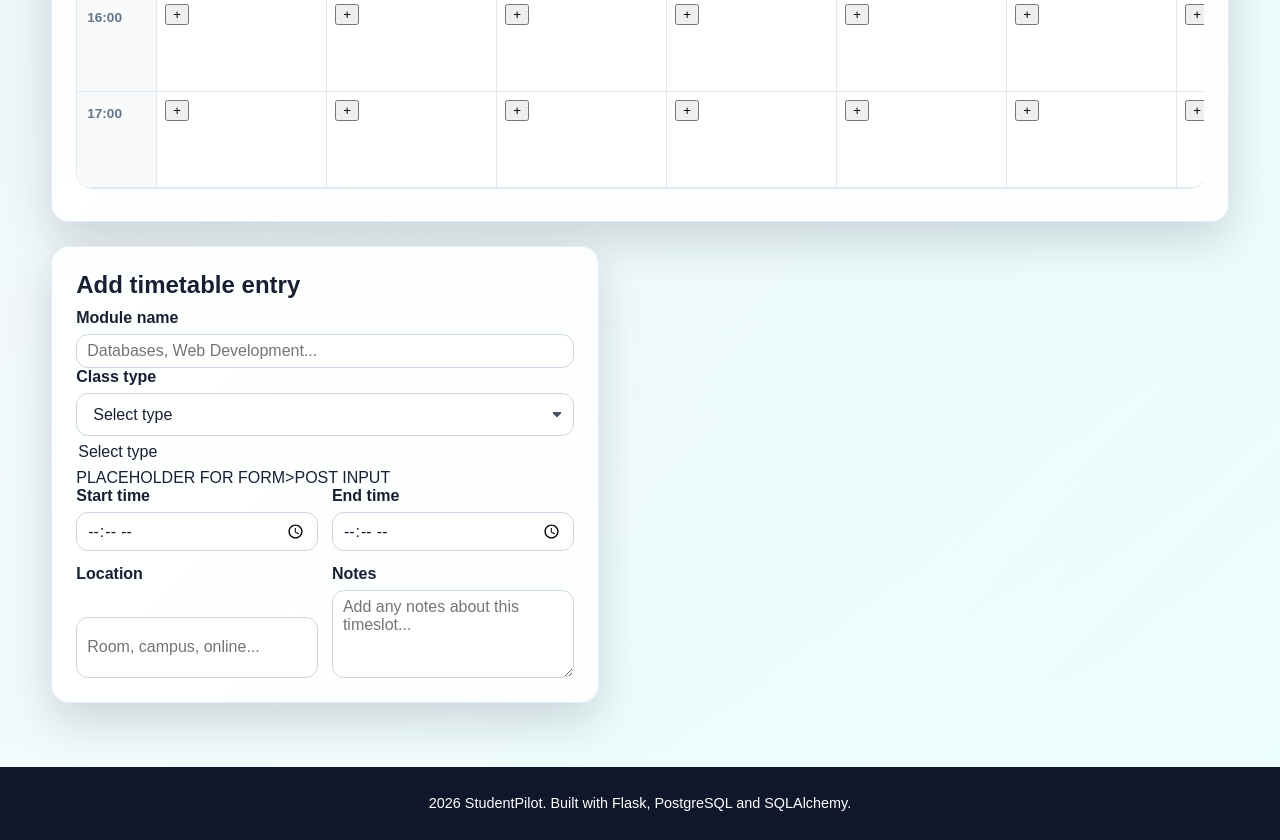
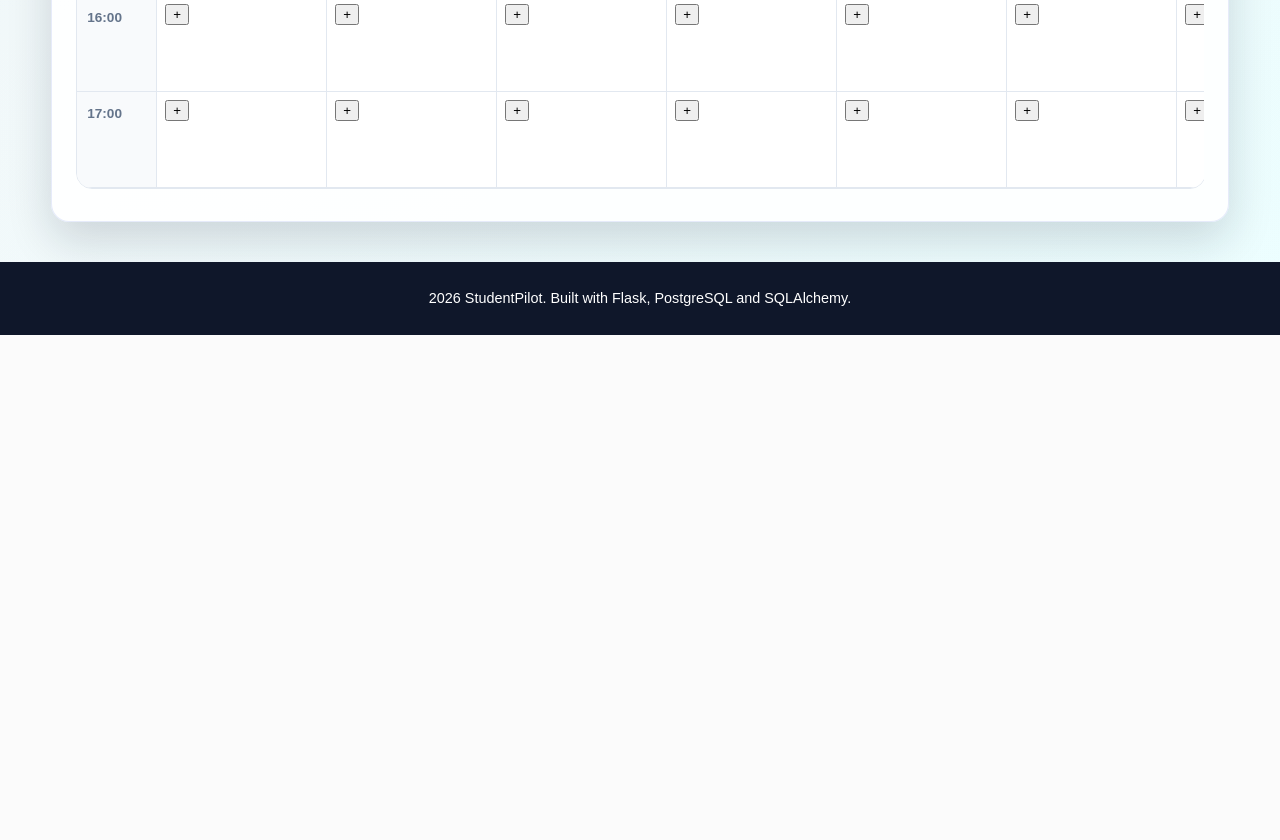
Before and after one commit to ScriptusDigital/Database_Assignment, a Flask app: page /timetable in a window 1280 px wide. Shown: the part 1199-2039 px from the top of the page. After the commit the page ends 1534 px from the top, so only its background shows below. Run offline with Flask 3, Linux system fonts and the light colour scheme; the visitor is signed in with stand-in values (Sample User, id 1); data that the repository does not hold is empty.

Commit message:
fix: removing old timetable input and adding new input css

```diff
--- a/templates/timetable.html
+++ b/templates/timetable.html
@@ -86,83 +86,25 @@
 </section>
 
 
+<div class="modal" id="timetableModal" aria-hidden="true">
+<div class="modal-content">
+    <div class="modal-header">
+<h2>Add timetable entry</h2>
+
+
+<button type="button" class="modal-close" id="closeTimetableModal" aria-label="Close timetable form">
+    x
+
+    </button>
+</div>
+</div>
+
+
+
+</div>
 
 
 
 
 
-
-<section class="two-column">
-
-    <article class="panel">
-        <h2>Add timetable entry</h2>
-
-        <div class="form-group">
-            <label>Module name</label>
-            <input type="text" placeholder="Databases, Web Development..." required>
-        </div>
-
-<div class="form-group">
-    <label>Class type</label>
-                <select>
-                    <option value="Select type">Select type</option>
-                    <option value="Lecture">Lecture</option>
-                    <option value="Tutorial">Tutorial</option>
-                    <option value="Lab">Lab</option>
-                    <option value="Seminar">Seminar</option>
-                     <option value="Study session">Study session</option>
-                    <option value="Other">Other</option>
-</div>
-
-
-<div class="form-group">
-    <label>Day</label>
-    <select>
-         <option value="Select day">Select type</option>
-
-PLACEHOLDER FOR FORM>POST INPUT
-    </select>
-</div>
-
-<div class="form-row">
-
-<div class="form-group">
-    <label>Start time</label>
-        <input type="time" required>
-            </div>
-
-            <div class="form-group">
-                  <label>End time</label>
-        <input type="time" required>
-            </div>
-
-            <div class="form-group">
-              <label>Location</label>
-              <input type="text" placeholder="Room, campus, online...">
-                </div>
-
-
-            <div class="form-group">
-              <label>Notes</label>
-              <textarea rows="4" placeholder="Add any notes about this timeslot..."></textarea>
-                </div>
-
-
-
-            </form>
-     </article>
-
-
-
-
-
-
-    </article>
-
-
-
-
-</section>
-
-
 {% endblock %}
```
Also changed, not shown: static/css/style.css (+49 -0 lines).
